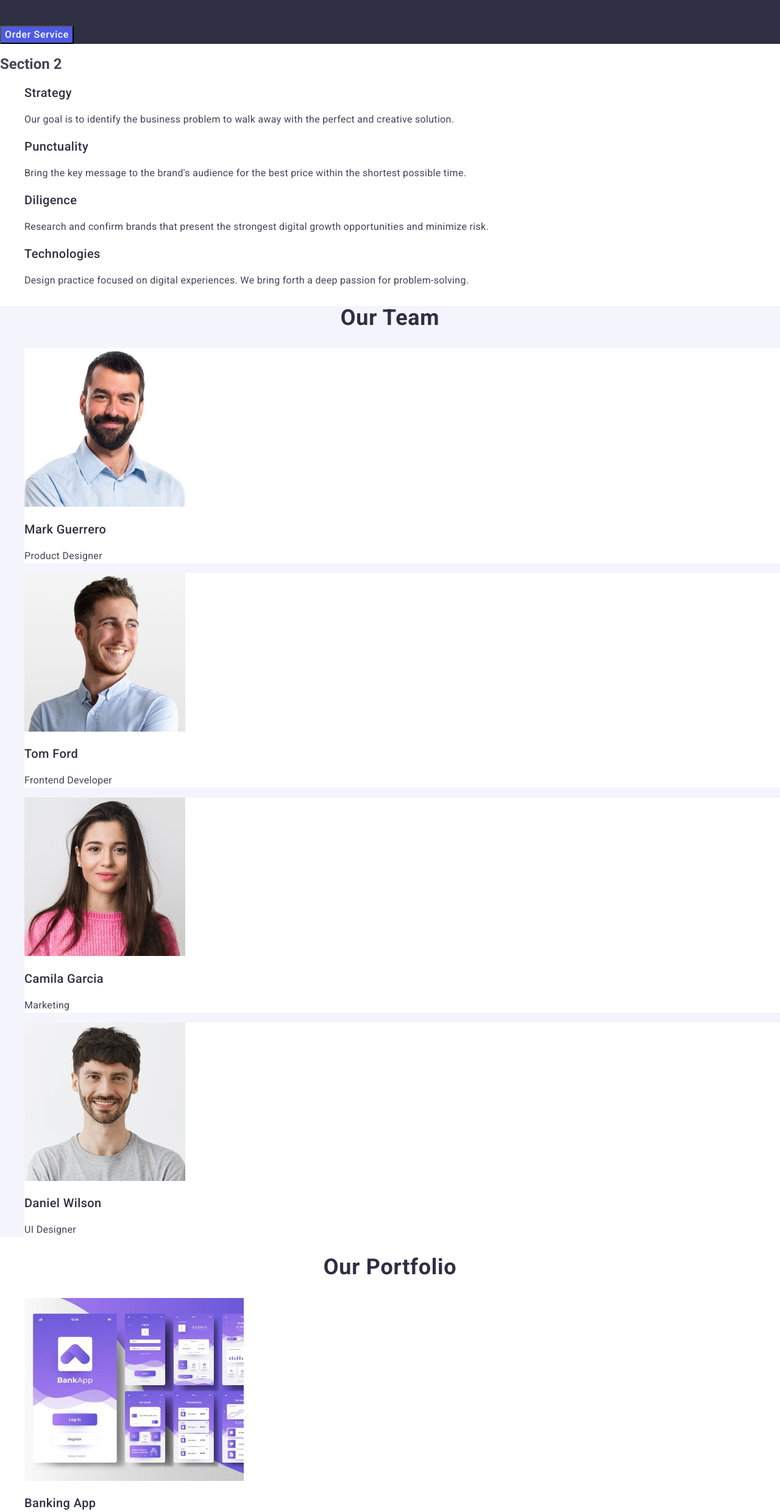
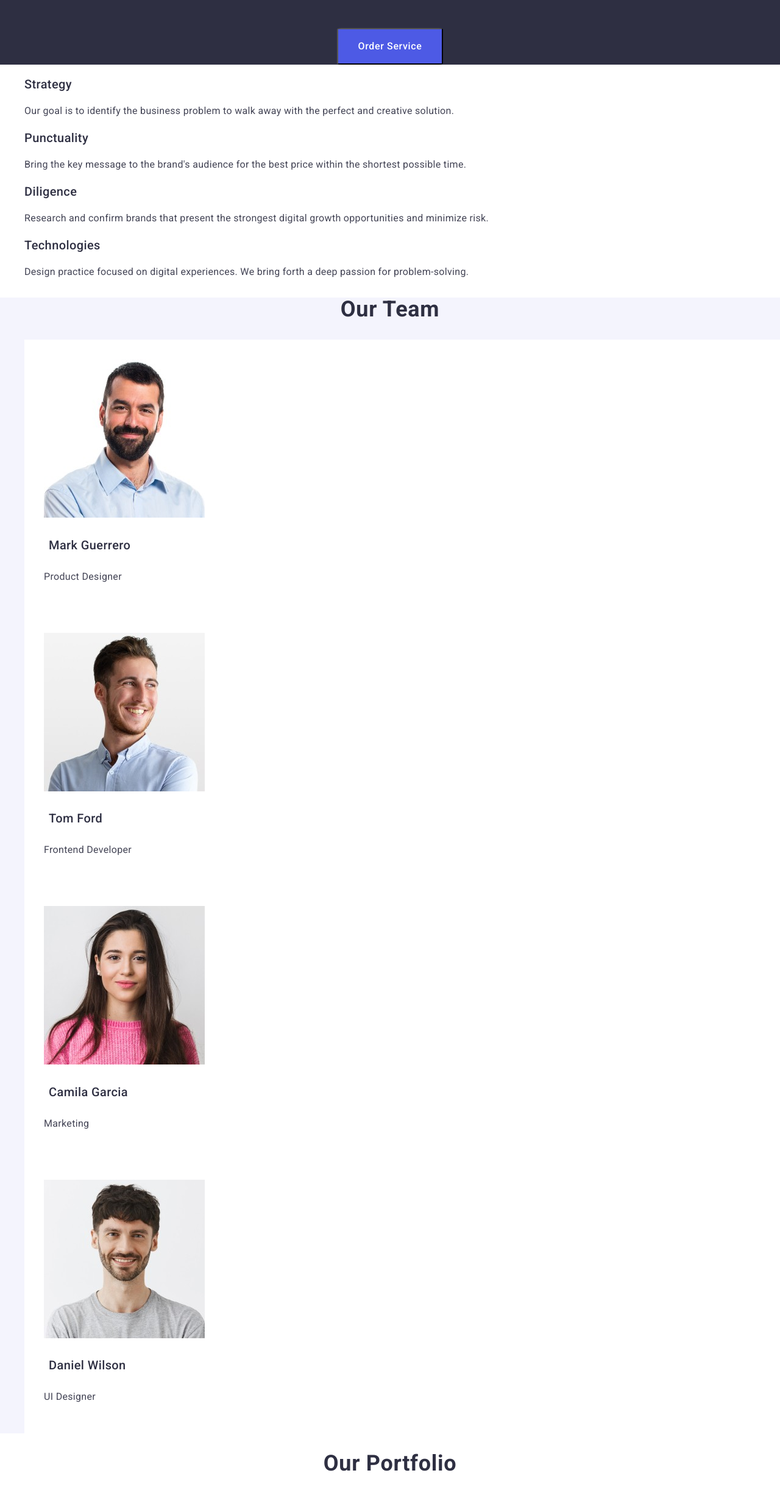
Before and after one commit to xelaale/goit-homework-03, a plain HTML site: page index.html in a window 1280 px wide. Shown: the part 284-2764 px from the top of the page at 61% size. Drawn offline with nearby package versions, Linux system fonts and the light colour scheme.

Commit message:
first commit

```diff
--- a/css/styles.css
+++ b/css/styles.css
@@ -13,6 +13,27 @@ ul {
     list-style-type: none;
 }
 
+
+
+
+
+.visually-hidden {
+    position: absolute;
+    white-space: nowrap;
+    width: 1px;
+    height: 1px;
+    overflow: hidden;
+    border: 0;
+    padding: 0;
+    clip: rect(0 0 0 0);
+    clip-path: inset(50%);
+    margin: -1px;
+}
+
+
+
+
+/* Header */
 .logo {
     color: #4D5AE5;
     font-family: Raleway, sans-serif;
@@ -76,6 +97,8 @@ ul {
     color: #404BBF;
 }
 
+/* Section1
+ */
 .first-section {
     background: #2E2F42;
 }
@@ -99,6 +122,13 @@ ul {
     letter-spacing: 0.04em;
     background: #4D5AE5;
     cursor: pointer;
+    padding: 16px 32px;
+    border-radius: 4%;
+    display: block;
+    margin-right: auto;
+    margin-left: auto;
+    margin-top: 50px;
+
 }
 
 .button:hover {
@@ -131,7 +161,7 @@ ul {
     letter-spacing: 0.02em;
 }
 
-.hero-list {
+.hero-links {
     background: #FFFFFF;
 }
 
@@ -139,6 +169,8 @@ ul {
     line-height: 1.5;
     letter-spacing: 0.02em;
 }
+
+/* Section 2 */
 
 .team-section {
     background: #F4F4FD;
@@ -150,11 +182,7 @@ ul {
     font-weight: 500;
     line-height: 1.2;
     letter-spacing: 0.02em;
-}
-
-.position {
-    line-height: 1.5;
-    letter-spacing: 0.02em;
+    padding: 8px;
 }
 
 .titles {
@@ -167,9 +195,17 @@ ul {
     text-transform: capitalize;
 }
 
-.team-list {
-    background-color: #FFFFFF
+.position {
+    line-height: 1.5;
+    letter-spacing: 0.02em;
 }
+
+.team-links {
+    background-color: #FFFFFF;
+    padding: 32px;
+}
+
+/* Section 3 */
 
 .portfolio-title {
     color: #2E2F42;
@@ -177,16 +213,26 @@ ul {
     font-weight: 500;
     line-height: 1.2;
     letter-spacing: 0.02em;
+    padding: 8px;
 }
 
+/* Section 4 */
+
+
+
+
+
+/* Footer */
 .footer-text {
     color: #F4F4FD;
     line-height: 1.5;
     letter-spacing: 0.02em;
+    max-width: 264px;
 }
 
 .footer {
     background: #2E2F42;
+    padding: 100px 0;
 }
 
 .footer-logo {
--- a/index.html
+++ b/index.html
@@ -59,9 +59,9 @@
 
       <!-- Section 2 -->
       <section>
-        <h2 class="visually-hidden">Section 2</h2>
+        <h2 class="visually-hidden">H2</h2>
         <ul>
-          <li class="hero-list">
+          <li class="hero-links">
             <h3 class="hero-section">Strategy</h3>
             <p class="text">
               Our goal is to identify the business problem to walk away with the
@@ -69,7 +69,7 @@
             </p>
           </li>
 
-          <li class="hero-list">
+          <li class="hero-links">
             <h3 class="hero-section">Punctuality</h3>
             <p class="text">
               Bring the key message to the brand's audience for the best price
@@ -77,7 +77,7 @@
             </p>
           </li>
 
-          <li class="hero-list">
+          <li class="hero-links">
             <h3 class="hero-section">Diligence</h3>
             <p class="text">
               Research and confirm brands that present the strongest digital
@@ -85,7 +85,7 @@
             </p>
           </li>
 
-          <li class="hero-list">
+          <li class="hero-links">
             <h3 class="hero-section">Technologies</h3>
             <p class="text">
               Design practice focused on digital experiences. We bring forth a
@@ -100,7 +100,7 @@
         <h2 class="titles">Our Team</h2>
 
         <ul>
-          <li class="team-list">
+          <li class="team-links">
             <img
               src="./images/team/markguerrero.jpg"
               alt="Mark Guerrero"
@@ -110,7 +110,7 @@
             <h3 class="team">Mark Guerrero</h3>
             <p class="position">Product Designer</p>
           </li>
-          <li class="team-list">
+          <li class="team-links">
             <img
               src="./images/team/tomford.jpg"
               alt="Tom Ford"
@@ -120,7 +120,7 @@
             <h3 class="team">Tom Ford</h3>
             <p class="position">Frontend Developer</p>
           </li>
-          <li class="team-list">
+          <li class="team-links">
             <img
               src="./images/team/camilagarcia.jpg"
               alt="Camila Garcia"
@@ -130,7 +130,7 @@
             <h3 class="team">Camila Garcia</h3>
             <p class="position">Marketing</p>
           </li>
-          <li class="team-list">
+          <li class="team-links">
             <img
               src="./images/team/danielwilson.jpg"
               alt="Daniel Wilson"
@@ -143,11 +143,11 @@
         </ul>
       </section>
 
-      <!-- Our Portfolio -->
+      <!-- Section 4 -->
       <section>
         <h2 class="titles">Our Portfolio</h2>
         <ul>
-          <li>
+          <li class="team-links">
             <img
               src="./images/portfolio/banking.jpg"
               alt="Banking App"
@@ -157,7 +157,7 @@
             <h3 class="portfolio-title">Banking App</h3>
             <p class="text">App</p>
           </li>
-          <li>
+          <li class="team-links">
             <img
               src="./images/portfolio/payment.jpg"
               alt="Cashless Payment"
@@ -167,7 +167,7 @@
             <h3 class="portfolio-title">Cashless Payment</h3>
             <p class="text">Marketing</p>
           </li>
-          <li>
+          <li class="team-links">
             <img
               src="./images/portfolio/meditation.jpg"
               alt="Meditation App"
@@ -177,7 +177,7 @@
             <h3 class="portfolio-title">Meditation App</h3>
             <p class="text">App</p>
           </li>
-          <li>
+          <li class="team-links">
             <img
               src="./images/portfolio/service.jpg"
               alt="Taxi Service"
@@ -187,7 +187,7 @@
             <h3 class="portfolio-title">Taxi Service</h3>
             <p class="text">Marketing</p>
           </li>
-          <li>
+          <li class="team-links">
             <img
               src="./images/portfolio/illustrations.jpg"
               alt="Screen Illustrations"
@@ -197,7 +197,7 @@
             <h3 class="portfolio-title">Screen Illustrations</h3>
             <p class="text">Design</p>
           </li>
-          <li>
+          <li class="team-links">
             <img
               src="./images/portfolio/courses.jpg"
               alt="Online Courses"
```
